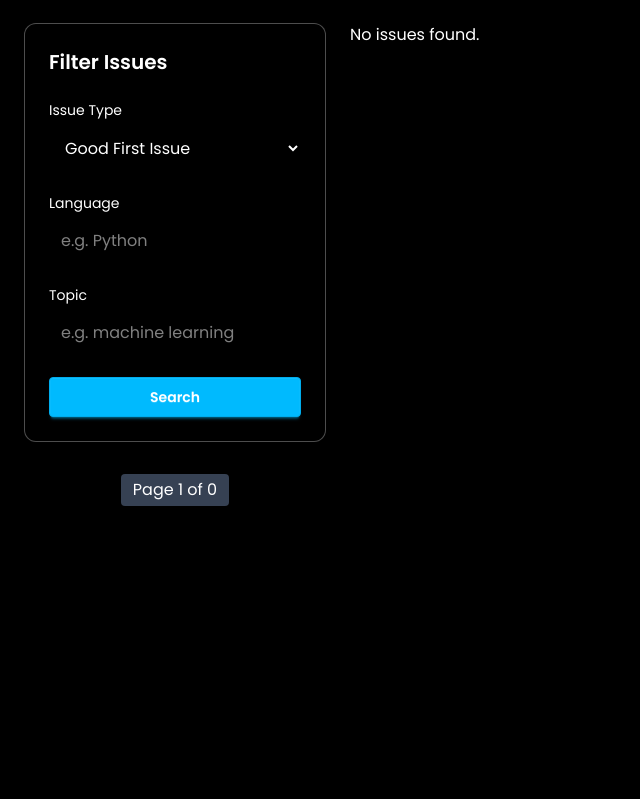
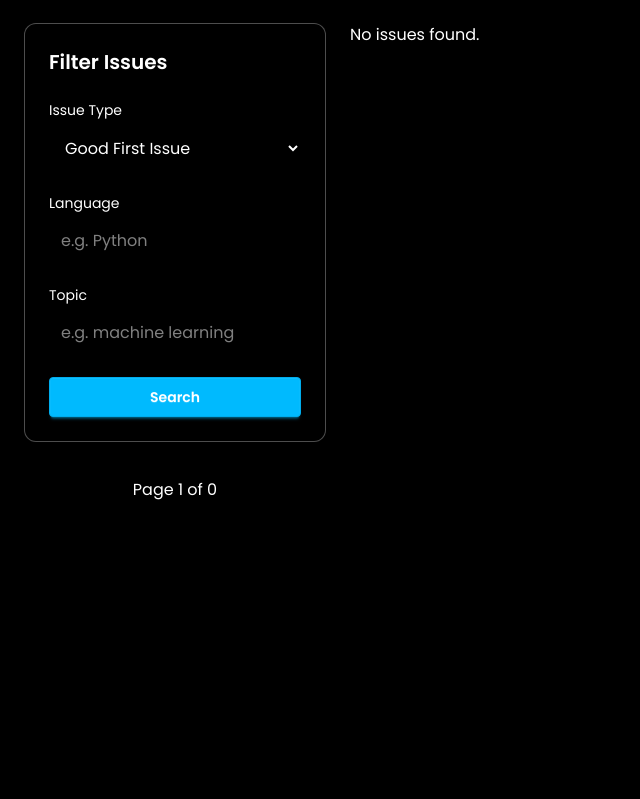
Before and after one commit to DaleStack/Beacon, a Django app: page /dashboard/ in a window 1280 px wide. Shown: the part 90-889 px from the top of the page, without its empty margins (0-640 px from the left). Run offline with Django 5.2, Linux system fonts and the light colour scheme; the visitor is signed in with stand-in values (Sample User, id 1); data that the repository does not hold is empty; style sheets or scripts are compiled from the project's sources; some libraries are stand-ins or nearby versions.

Commit message:
fix: removed background color for page number

```diff
--- a/core/templates/core/const/searchbar.html
+++ b/core/templates/core/const/searchbar.html
@@ -39,7 +39,7 @@
         <a href="?page={{ current_page|add:-1 }}{% if request.GET.label %}&label={{ request.GET.label }}{% endif %}{% if request.GET.language %}&language={{ request.GET.language }}{% endif %}{% if request.GET.topic %}&topic={{ request.GET.topic }}{% endif %}" class="px-3 py-1 border border-white/30 bg-black hover:bg-cyan-300 hover:text-black rounded-md transition-all duration-300">Previous</a>
     {% endif %}
 
-    <span class="px-3 py-1 bg-gray-700 rounded">Page {{ current_page }} of {{ last_page }}</span>
+    <span class="px-3 py-1">Page {{ current_page }} of {{ last_page }}</span>
 
     {% if current_page < last_page %}
         <a href="?page={{ current_page|add:1 }}{% if request.GET.label %}&label={{ request.GET.label }}{% endif %}{% if request.GET.language %}&language={{ request.GET.language }}{% endif %}{% if request.GET.topic %}&topic={{ request.GET.topic }}{% endif %}" class="px-3 py-1 border border-white/30 bg-black hover:bg-cyan-300 hover:text-black rounded-md transition-all duration-300">Next</a>
```
